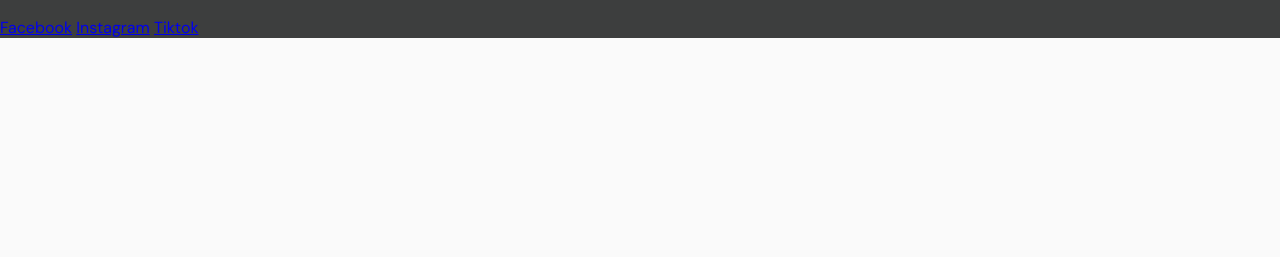
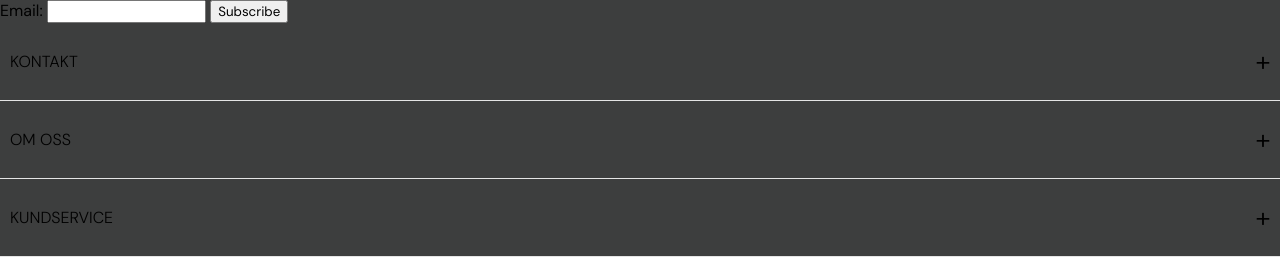
Before and after one commit to allehammar/SP-R, a PHP site: page / in a window 1280 px wide; the page is wider, and only the part inside the window is pictured. Shown: the part 4103-4360 px from the top of that part. Before the commit the page ends 4141 px from the top of that part, so only its background shows below. Run offline with PHP 8.4, Linux system fonts and the light colour scheme.

Commit message:
PHmergee

```diff
--- a/index.php
+++ b/index.php
@@ -164,13 +164,31 @@ require_once __DIR__ . '/header.php';
 
   <div class="inbjudan">
     <div class="inbjudanGrid">
-      <div class="box a"></div>
-      <div class="box b"></div>
-      <div class="box c"></div>
+      <div>
+        <img src="assets/infinity.svg" alt="">
+        <p class="label">LIVSTIDSGARANTI</p>
+        <h2 class="heading-2">Täcker funktionsfel på produkten.</h2>
+        <a href="" class="nav-link"> UPPTÄCK</a>
+      </div>
+      <div>
+        <img src="assets/arrow.svg" alt="">
+        <p class="label">KOSTNADSFRI RETUR</p>
+        <h3 class="heading-2">30 dagars öppet köp.</h3>
+        <a href="" class="nav-link">UPPTÄCK</a>
+      </div>
+      <div>
+        <img src="assets/truck.svg" alt="">
+        <p class="label">KOSTNADSFRI LEVERANS</p>
+        <h3 class="heading-2">Levereras utan extra kostnad.</h3>
+        <a href="" class="nav-link">UPPTÄCK</a>
+      </div>
+      <div class="inbjudanText">
+        <p>en inbjudan</p>
+        <p>Oregelbundna notiser om nya kollektioner, utomhusberättelser och annat värt att veta.</p>
+        <button>håll dig uppdaterad</button>
+      </div>
     </div>
   </div>
-
-
 
   <form action="">
     <label for="Email">
@@ -181,10 +199,28 @@ require_once __DIR__ . '/header.php';
   </form>
 </main>
 <footer>
-  <p>Testing footer.</p>
-  <a href="https://www.facebook.com/">Facebook</a>
-  <a href="https://www.instagram.com/">Instagram</a>
-  <a href="https://www.tiktok.com/">Tiktok</a>
+  <div class="accordion">
+    <details>
+      <summary>Kontakt</summary>
+      <div class="content">
+        <p>Mejla oss på info@spar.se</p>
+      </div>
+    </details>
+
+    <details>
+      <summary>Om oss</summary>
+      <div class="content">
+        <p>Text om företaget.</p>
+      </div>
+    </details>
+
+    <details>
+      <summary>Kundservice</summary>
+      <div class="content">
+        <p>Frågor om köp, retur och leverans.</p>
+      </div>
+    </details>
+  </div>
 </footer>
 </body>
 
--- a/style.css
+++ b/style.css
@@ -342,32 +339,57 @@ h3 {
 }
 
 .naturenGrid {
-  display: grid;
-  grid-template-areas:
-    "a"
-    "b";
-  grid-template-rows: 237px 237px;
-  gap: 16px;
+  display: flex;
+  width: auto;
+  height: 237px;
+  background-color: var(--base-colorTwo);
+  display: flex;
+  margin-top: 16px;
+  margin-bottom: 16px;
 }
 
 .inbjudan {
-  padding: 0px;
-  background-color: var(--base-colorOne);
-  display: block;
+  padding: var(--space-ss);
+  background-color: var(--base-colorTwo);
   text-align: center;
-  padding-top: 32px;
-  padding-bottom: 32px;
+  color: var(--base-colorOne);
 }
 
 .inbjudanGrid {
-  display: grid;
-  grid-template-areas:
-    "a"
-    "b"
-    "c";
-  grid-template-rows: 158px 158px 158px;
+  flex-direction: column;
+  display: flex;
   gap: 48px;
 }
+.inbjudanText {
+  margin-top: 64px;
+  padding: 0 20px;
+}
+
+.accordion details {
+  border-bottom: 1px solid #e5e5e5;
+}
+
+.accordion summary {
+  display: flex;
+  justify-content: space-between;
+  align-items: center;
+  padding: 20px 10px;
+  cursor: pointer;
+  list-style: none;
+  text-transform: uppercase;
+  font-family: var(--font-family);
+  font-weight: var(--font-weight-light);
+  font-size: var(--font-size-nav);
+}
+.accordion summary::after {
+  content: "+";
+  font-size: 28px;
+  font-weight: var(--font-weight-light);
+}
+.accordion .content {
+  padding: 0 10px 20px;
+}
+
 /*--------------------------
 GreyboxThree
 ----------------------------*/
```
Also changed, not shown: other parts of style.css (+28 -3 lines).
